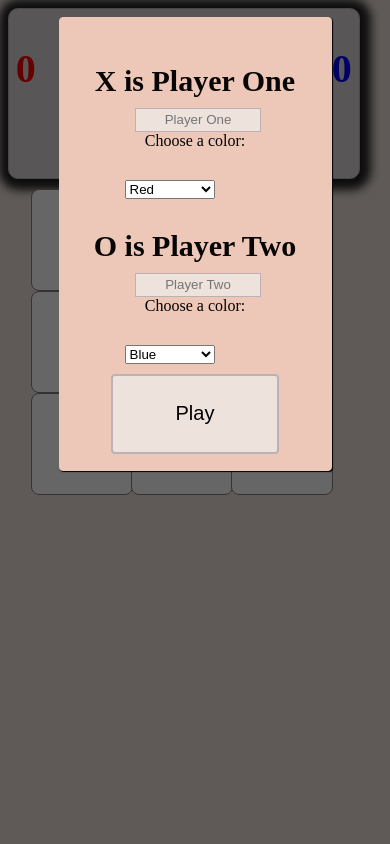
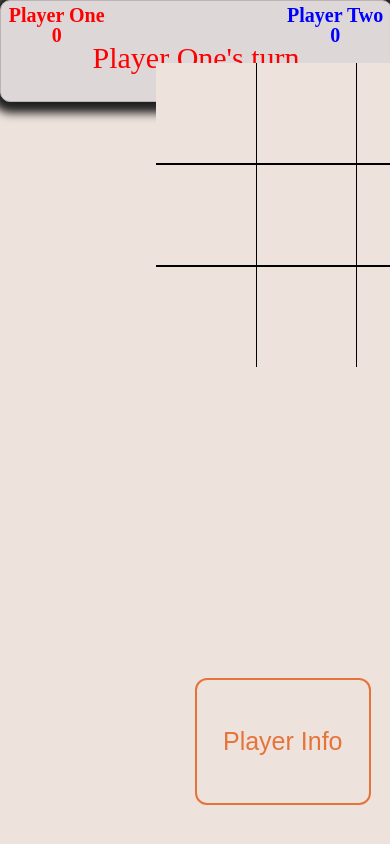
Before and after one commit to Brullrr/Tic-Tac-Toe, a React (Create React App) app: page / in a window 390 px wide. Shown: the top 844 px of the page. Built offline with nearby package versions, Linux system fonts and the light colour scheme.

Commit message:
Added what I updated today

```diff
--- a/src/Containers/Gameboard/Gameboard.js
+++ b/src/Containers/Gameboard/Gameboard.js
@@ -10,18 +10,90 @@ const Gameboard = (props) => {
            <div className={classes.GameboardOuter}>
            <img className={classes.ImageOne} src={require('../../Pictures/capital_x.png')} alt='imageOne'></img>
                 <div className={classes.Gameboard}>
-                        <Tile clicked={() => { props.clicked(0) }} claim={props.claimTile[0]} color={props.tileOne}/>
-                        <Tile clicked={() => { props.clicked(1) }} claim={props.claimTile[1]} color={props.tileTwo}/>
-                        <Tile clicked={() => { props.clicked(2) }} claim={props.claimTile[2]} color={props.tileThree}/>
-                        <Tile clicked={() => { props.clicked(3) }} claim={props.claimTile[3]} color={props.tileFour}/>
-                        <Tile clicked={() => { props.clicked(4) }} claim={props.claimTile[4]} color={props.tileFive}/>
-                        <Tile clicked={() => { props.clicked(5) }} claim={props.claimTile[5]} color={props.tileSix}/>
-                        <Tile clicked={() => { props.clicked(6) }} claim={props.claimTile[6]} color={props.tileSeven}/>
-                        <Tile clicked={() => { props.clicked(7) }} claim={props.claimTile[7]} color={props.tileEight}/>
-                        <Tile clicked={() => { props.clicked(8) }} claim={props.claimTile[8]} color={props.tileNine}/>
+                        <Tile
+                            clicked={() => { props.clicked(0) }}
+                            claim={props.claimTile[0]}
+                            color={props.tileOne}
+                            borderTop='none'
+                            borderRight='1px solid black'
+                            borderBottom='1px solid black'
+                            borderLeft='none'
+                            />
+
+                        <Tile
+                            clicked={() => { props.clicked(1) }}
+                            claim={props.claimTile[1]}
+                            color={props.tileTwo}
+                            borderTop='none'
+                            borderRight='1px solid black'
+                            borderBottom='1px solid black'
+                            borderLeft='1px solid black'/>
+
+                        <Tile
+                            clicked={() => { props.clicked(2) }}
+                           claim={props.claimTile[2]}
+                            color={props.tileThree}
+                            borderTop='none'
+                            borderRight='none'
+                            borderBottom='1px solid black'
+                            borderLeft='1px solid black'
+                            />
+                        <Tile
+                            clicked={() => { props.clicked(3) }}
+                           claim={props.claimTile[3]}
+                            color={props.tileFour}
+                            borderTop='1px solid black'
+                            borderRight='1px solid black'
+                            borderBottom='1px solid black'
+                            borderLeft='none'/>
+                        <Tile
+                            clicked={() => { props.clicked(4) }}
+                           claim={props.claimTile[4]}
+                            color={props.tileFive}
+                            borderTop='1px solid black'
+                            borderRight='1px solid black'
+                            borderBottom='1px solid black'
+                            borderLeft='1px solid black'/>
+                        <Tile
+                            clicked={() => { props.clicked(5) }}
+                            claim={props.claimTile[5]}
+                            color={props.tileSix}
+                            borderTop='1px solid black'
+                            borderRight='none'
+                            borderBottom='1px solid black'
+                            borderLeft='1px solid black'/>
+                        <Tile
+                            clicked={() => { props.clicked(6) }}
+                           claim={props.claimTile[6]}
+                            color={props.tileSeven}
+                            borderTop='1px solid black'
+                            borderRight='1px solid black'
+                            borderBottom='none'
+                            borderLeft='none'
+                            />
+                        <Tile
+                            clicked={() => { props.clicked(7) }}
+                           claim={props.claimTile[7]}
+                            color={props.tileEight}
+                            borderTop='1px solid black'
+                            borderRight='1px solid black'
+                            borderBottom='none'
+                            borderLeft='1px solid black'/>
+                        <Tile
+                            clicked={() => { props.clicked(8) }}
+                           claim={props.claimTile[8]}
+                            color={props.tileNine}
+                            borderTop='1px solid black'
+                            borderRight='none'
+                            borderBottom='none'
+                            borderLeft='1px solid black'/>
                 </div>
                 <img className={classes.ImageTwo} src={require('../../Pictures/capital_o.png')} alt="imageTwo"></img>
+
            </div>
+           <button
+                    className={classes.Button}
+                    onClick={props.buttonClicked}> Player Info </button>
 
 
        </Fragment>
--- a/src/Containers/Gameboard/Gameboard.module.css
+++ b/src/Containers/Gameboard/Gameboard.module.css
@@ -26,19 +26,43 @@
     right: 20%;
     display: grid;
     grid-template-columns: 150px 150px 150px;
-    z-index: 200;
+    padding: 10px;
 }
 
-@media (max-width: 1100px) {
+
+.Button {
+    position: absolute;
+    bottom: 0%;
+    left: -12%;
+    height: 15%;
+    width: 15%;
+    background-color: #EEE2DC;
+    color:  #e6733a;
+    font-size: 25px;
+    border: 2px solid #e6733a;
+    border-top-right-radius: 50px;
+}
+
+.Button:hover {
+    font-size: 30px;
+    color: #EEE2DC;
+    background-color:  #e6733a;
+    border: 2px solid #EEE2DC;
+    left: 0%;
+}
+
+
+@media (max-width: 1000px) {
 
     .GameboardOuter {
         position: relative;
-        width: 90%;
+        width: 100%;
         left: 0%;
         min-width: 460px;
         height: 100%;
-        padding: 15% 0px 40% 0px;
-        top: 150px;
+        top: 50%;
+        padding: 12% 0px 35% 0px;
+        margin: 0px 0px 0px 0px;
     }
 
     .ImageOne {
@@ -63,10 +87,45 @@
         position: absolute;
         display: grid;
         grid-template-columns: 100px 100px 100px;
-        z-index: 200;
-        left: 5%;
-        top: 15%;
     }
 
+    .Button {
+        position: absolute;
+        bottom: 0%;
+        left: 0%;
+        height: 15%;
+        width: 45%;
+        background-color: #EEE2DC;
+        color:  #e6733a;
+        font-size: 25px;
+        border: 2px solid #e6733a;
+        border-radius: 12px;
+        margin: 0px 0px 15% 25%;
+    }
+    .Button:hover {
+        background-color: #e6733a;
+        color:   #EEE2DC;
+        border: 2px solid  #EEE2DC;
+    }
+}
 
+@media (max-width: 450px) {
+    .Button {
+        position: absolute;
+        bottom: 0%;
+        left: 0%;
+        height: 15%;
+        width: 45%;
+        background-color: #EEE2DC;
+        color:  #e6733a;
+        font-size: 25px;
+        border: 2px solid #e6733a;
+        border-radius: 12px;
+        margin: 0px 0px 10% 50%;
+    }
+    .Button:hover {
+        background-color: #e6733a;
+        color:   #EEE2DC;
+        border: 2px solid  #EEE2DC;
+    }
 }
--- a/src/Containers/Gameboard/Tile/Tile.js
+++ b/src/Containers/Gameboard/Tile/Tile.js
@@ -4,7 +4,11 @@ import classes from './Tile.module.css';
 const Tile = (props) => {
     return (
         <div className={classes.Tile} onClick={props.clicked} style={{
-            backgroundColor: props.color
+            backgroundColor: props.color,
+            borderTop: props.borderTop,
+            borderRight: props.borderRight,
+            borderBottom: props.borderBottom,
+            borderLeft: props.borderLeft
         }}>{props.claim}</div>
     )
 }
--- a/src/Containers/Gameboard/Tile/Tile.module.css
+++ b/src/Containers/Gameboard/Tile/Tile.module.css
@@ -5,11 +5,11 @@
     font-size: 40px;
     text-align: center;
     line-height: 150px;
-    border-radius: 8px;
-    border: 1px solid gray;
+    border: none;
+    background-color: #EEE2DC;
 }
 
-@media (max-width: 1100px) {
+@media (max-width: 1000px) {
 
     .Tile {
         height: 100px;
--- a/src/Containers/Modules/PlayerInfoModule/PlayerInfoModule.js
+++ b/src/Containers/Modules/PlayerInfoModule/PlayerInfoModule.js
@@ -8,19 +8,17 @@ const PlayerInfoModule = (props) => {
     const [playerOneTitle, setplayerOneTitle] = useState('')
     const [playerTwoTitle, setPlayerTwoTitle] = useState('')
 
-    const [playerOneColor, setplayerOneColor] = useState('red')
-    const [playerTwoColor, setplayerTwoColor] = useState('blue')
+    const [playerOneColor, setplayerOneColor] = useState(props.playerOneColorPreserve)
+    const [playerTwoColor, setplayerTwoColor] = useState(props.playerTwoColorPreserve)
 
     return (
         <Fragment>
             <Backdrop />
             <div className={classes.Module} >
                 <div className={classes.Player}>
-                    <label>X is Player One</label>
                     <input  id='playerOne' type='text' placeholder='Player One' maxLength='15'
                         onInput={ event => setplayerOneTitle(event.target.value)} value={playerOneTitle}/>
                 </div>
-                <label>Choose a color:  </label>
                     <select className={classes.Select} onChange={ event => setplayerOneColor(event.target.value)} value={playerOneColor}>
                         <option className={classes.Red} value="red">Red</option>
                         <option className={classes.Orange} value="orange">Orange</option>
@@ -30,11 +28,9 @@ const PlayerInfoModule = (props) => {
                         <option className={classes.Purple} value="purple">Purple</option>
                     </select>
                 <div className={classes.Player} >
-                    <label>O is Player Two</label>
                     <input  id='playerTwo' type='text' placeholder='Player Two' maxLength='15'
                         onInput={ event => setPlayerTwoTitle(event.target.value)} value={playerTwoTitle}/>
                 </div>
-                <label>Choose a color:  </label>
                     <select className={classes.Select} onChange={ event => {setplayerTwoColor(event.target.value)}} value={playerTwoColor}>
                         <option className={classes.Red} value="red">Red</option>
                         <option className={classes.Orange} value="orange">Orange</option>
--- a/src/Containers/Modules/PlayerInfoModule/playerInfoModule.module.css
+++ b/src/Containers/Modules/PlayerInfoModule/playerInfoModule.module.css
@@ -91,7 +91,7 @@
     background-color: purple;
 }
 
-@media (max-width: 1000px) {
+@media (max-width: 800px) {
 
     .Module {
         text-align: center;
--- a/src/Containers/Scoreboard/Scoreboard.js
+++ b/src/Containers/Scoreboard/Scoreboard.js
@@ -15,18 +15,22 @@ const Scoreboard = (props) => {
             <p className={classes.SignOne}
             style={{
                 color: props.playerOneColor
-            }}>
-                {props.playerOneScore} </p>
-            <p className={classes.SignDivider}>{props.playerOneName} - {props.playerTwoName}</p>
+                }}>
+                {props.playerOneName} <br/>{props.playerOneScore}</p>
+
+                <p className={classes.WhoseTurn}
+                style={{
+                    color: color
+                }}>
+                {props.whoseTurn}'s turn</p>
+
+
             <p className={classes.SignTwo}
             style={{
                 color: props.playerTwoColor
             }}>
-                {props.playerTwoScore}</p>
-            <p className={classes.WhoseTurn}
-            style={{
-                color: color
-            }}>{props.whoseTurn}'s turn</p>
+                {props.playerTwoName} <br /> {props.playerTwoScore}</p>
+
         </div>
     )
 }
--- a/src/Containers/Scoreboard/Scoreboard.module.css
+++ b/src/Containers/Scoreboard/Scoreboard.module.css
@@ -2,14 +2,15 @@
     position: fixed;
     border: 1px solid#BAB2B5;
     text-align: center;
-    min-width: 800px;
-    width: 90%;
-    left: 5%;
+    width: 100%;
+    left: 0%;
     min-height: 100px;
-    height: 20%;
-    border-radius: 10px;
+    height: 15%;
+    border-bottom-left-radius: 10px;
+    border-bottom-right-radius: 10px;
     box-shadow: 1px 1px 10px 10px rgb(32, 32, 32);
     background-color: #BAB2B5;
+    top: 0%;
 }
 
 .SignOne {
@@ -20,17 +21,9 @@
     font-weight: bold;
     left: 10%;
     color: black;
-
+    margin-top: 1%;
 }
 
-.SignDivider {
-    position: absolute;
-    display: inline-block;
-    font-size: 40px;
-    left: 15%;
-    right: 20%;
-    color: #123C69;
-}
 
 .SignTwo {
     position: absolute;
@@ -40,25 +33,23 @@
     display: inline-block;
     font-weight: bold;
     color: black;
+    margin-top: 1%;
 }
 
 .WhoseTurn {
     position: absolute;
     left: 20%;
     right: 25%;
+    font-size: 30px;
 }
 
 
-@media (max-width: 1100px) {
+@media (max-width: 1000px) {
     .Scoreboard {
         position: fixed;
         border: 1px solid#BAB2B5;
         text-align: center;
-        min-width: 100px;
-        width: 350px;
-        left: 2%;
-        min-height: 150px;
-        height: 20%;
+        height: 10%;
         border-radius: 10px;
         box-shadow: 1px 1px 10px 10px rgb(32, 32, 32);
         background-color: rgb(221, 215, 215);
@@ -67,7 +58,7 @@
     .SignOne {
         position: absolute;
         line-height: 100%;
-        font-size: 40px;
+        font-size: 20px;
         display: inline-block;
         font-weight: bold;
         left: 2%;
@@ -75,21 +66,10 @@
 
     }
 
-    .SignDivider {
-        position: absolute;
-        display: inline-block;
-        font-size: 20px;
-        top: 25%;
-        left: 3%;
-        right: 3%;
-        color: #123C69;
-        word-wrap: break-word;
-    }
-
     .SignTwo {
         position: absolute;
         line-height: 100%;
-        font-size: 40px;
+        font-size: 20px;
         right: 2%;
         display: inline-block;
         font-weight: bold;
@@ -98,7 +78,10 @@
 
     .WhoseTurn {
         position: absolute;
-        left: 20%;
+        left: 0%;
         right: 25%;
+        top: 10%;
+        font-size: 30px;
+        width: 100%;
     }
 }
--- a/src/Containers/TicTacToe/TicTacToe.js
+++ b/src/Containers/TicTacToe/TicTacToe.js
@@ -3,6 +3,7 @@ import PlayerInfoModule from '../Modules/PlayerInfoModule/PlayerInfoModule'
 import Scoreboard from '../Scoreboard/Scoreboard'
 import Gameboard from '../Gameboard/Gameboard'
 import WinnerModule from '../Modules/WinnerModule/WinnerModule'
+import classes from './TicTacToe.module.css';
 
 
 
@@ -17,7 +18,7 @@ class TicTacToe extends Component {
         playerOneColor: 'red',
         playerTwoColor: 'blue',
         ticTacToeBoard: ['','','','','','','','',''],
-        editing: true,
+        editing: false,
         turn: true,
         winner: 'hey',
         winnerScreen: false,
@@ -26,30 +27,31 @@ class TicTacToe extends Component {
 
 
 
-    changePlayerOneHandler = (input) => {
+    changePlayerOneHandler = (input, playerOneColor) => {
         if(input.length < 1){
-            input = 'Player One';
+            input = this.state.playerOneName;
         }
             this.setState( () => {
                 return {
-                    playerOneName: input
+                    playerOneName: input,
+                    playerOneColor: playerOneColor
                 }
             })
 
     }
-    changePlayerTwoHandler = (input) => {
+    changePlayerTwoHandler = (input, playerTwoColor) => {
         if(input.length < 1){
-            input = 'Player Two';
+            input = this.state.playerTwoName;
         }
             this.setState( () => {
                 return {
-                    playerTwoName: input
+                    playerTwoName: input,
+                playerTwoColor: playerTwoColor
                 }
             })
     }
 
     updateWinnerHandler = () => {
-        console.log(this.state.playerTwoColor)
         this.setState( (prevState) => {
             return {
                 gameFinish: prevState.gameFinish + 1
@@ -124,12 +126,10 @@ class TicTacToe extends Component {
             }
         }
 
-        this.changePlayerOneHandler(playerOneInput)
-        this.changePlayerTwoHandler(playerTwoInput)
+        this.changePlayerOneHandler(playerOneInput, playerOneColor)
+        this.changePlayerTwoHandler(playerTwoInput, playerTwoColor)
         this.setState( () => {
             return {
-                playerOneColor: playerOneColor,
-                playerTwoColor: playerTwoColor,
                 editing: false
             }
         } )
@@ -170,11 +170,20 @@ class TicTacToe extends Component {
         })
     }
 
+    openEditingHandler  = () => {
+        this.setState( () => {
+            return {
+                editing: true
+            }
+        })
+    }
+
 
     render () {
         let playerInfoModule = <PlayerInfoModule
         playButton = {this.playButtonHandler}
-        changePlayerOne={this.changePlayerOneHandler}/>;
+        playerOneColorPreserve = {this.state.playerOneColor}
+        playerTwoColorPreserve = {this.state.playerTwoColor}/>;
         if(!this.state.editing){
             playerInfoModule = null
         }
@@ -207,63 +216,63 @@ class TicTacToe extends Component {
         } else if (this.state.ticTacToeBoard[0] === 'O') {
             tileOne = this.state.playerTwoColor
         } else {
-            tileOne = 'white'
+            tileOne = '#EEE2DC'
         }
         if(this.state.ticTacToeBoard[1] === 'X') {
             tileTwo = this.state.playerOneColor
         } else if (this.state.ticTacToeBoard[1] === 'O') {
             tileTwo = this.state.playerTwoColor
         } else {
-            tileTwo = 'white'
+            tileTwo = '#EEE2DC'
         }
         if(this.state.ticTacToeBoard[2] === 'X') {
             tileThree = this.state.playerOneColor
         } else if (this.state.ticTacToeBoard[2] === 'O') {
             tileThree = this.state.playerTwoColor
         } else {
-            tileThree = 'white'
+            tileThree = '#EEE2DC'
         }
         if(this.state.ticTacToeBoard[3] === 'X') {
             tileFour = this.state.playerOneColor
         } else if (this.state.ticTacToeBoard[3] === 'O') {
             tileFour = this.state.playerTwoColor
         } else {
-            tileFour = 'white'
+            tileFour = '#EEE2DC'
         }
         if(this.state.ticTacToeBoard[4] === 'X') {
             tileFive = this.state.playerOneColor
         } else if (this.state.ticTacToeBoard[4] === 'O') {
             tileFive = this.state.playerTwoColor
         } else {
-            tileFive = 'white'
+            tileFive = '#EEE2DC'
         }
         if(this.state.ticTacToeBoard[5] === 'X') {
             tileSix = this.state.playerOneColor
         } else if (this.state.ticTacToeBoard[5] === 'O') {
             tileSix = this.state.playerTwoColor
         } else {
-            tileSix = 'white'
+            tileSix = '#EEE2DC'
         }
         if(this.state.ticTacToeBoard[6] === 'X') {
             tileSeven = this.state.playerOneColor
         } else if (this.state.ticTacToeBoard[6] === 'O') {
             tileSeven = this.state.playerTwoColor
         } else {
-            tileSeven = 'white'
+            tileSeven = '#EEE2DC'
         }
         if(this.state.ticTacToeBoard[7] === 'X') {
             tileEight = this.state.playerOneColor
         } else if (this.state.ticTacToeBoard[7] === 'O') {
             tileEight = this.state.playerTwoColor
         } else {
-            tileEight = 'white'
+            tileEight = '#EEE2DC'
         }
         if(this.state.ticTacToeBoard[8] === 'X') {
             tileNine = this.state.playerOneColor
         } else if (this.state.ticTacToeBoard[8] === 'O') {
             tileNine = this.state.playerTwoColor
         } else {
-            tileNine = 'white'
+            tileNine = '#EEE2DC'
         }
 
 
@@ -294,7 +303,9 @@ class TicTacToe extends Component {
                 tileSeven={tileSeven}
                 tileEight={tileEight}
                 tileNine={tileNine}
+                buttonClicked={this.openEditingHandler}
                 />
+
 
             </Fragment>
 
```
